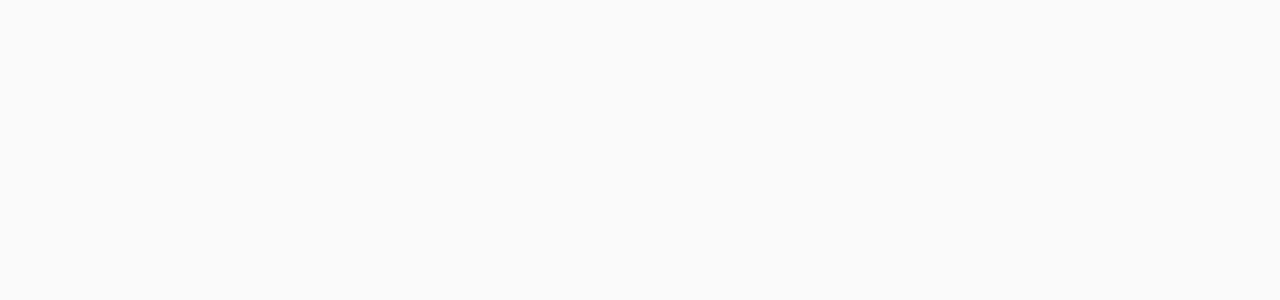
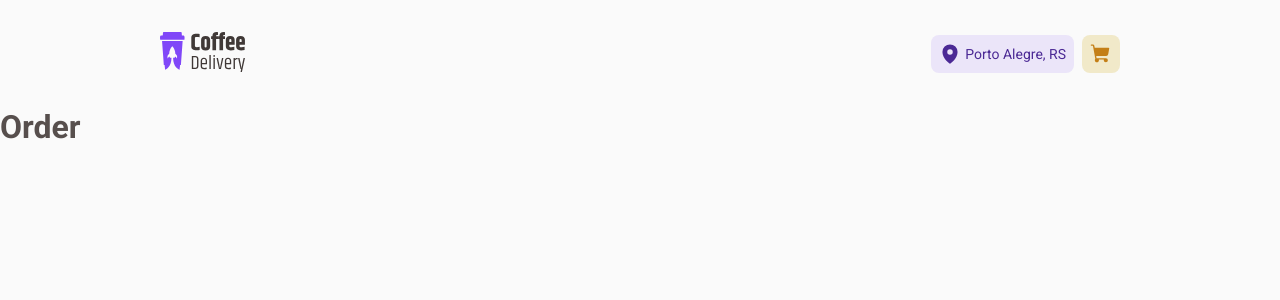
Before and after one commit to SidneyRoberto9/coffee-delivery, a React (Vite) app: page /order in a window 1280 px wide. Before the commit this address had no page. Shown: the top 300 px of the page. Built offline with nearby package versions, Linux system fonts and the light colour scheme.

Commit message:
✨ feat: Add Order Page

```diff
--- a/src/Router.tsx
+++ b/src/Router.tsx
@@ -3,6 +3,7 @@ import { Route, Routes } from "react-router-dom";
 import { DefaultLayout } from "./layouts/DefaultLayout";
 import { Checkout } from "./pages/Checkout";
 import { Home } from "./pages/Home";
+import { Order } from "./pages/Order";
 
 export function Router() {
   return (
@@ -10,6 +11,7 @@ export function Router() {
       <Route path="/" element={<DefaultLayout />}>
         <Route path="/" element={<Home />} />
         <Route path="/checkout" element={<Checkout />} />
+        <Route path="/order" element={<Order />} />
       </Route>
     </Routes>
   )
--- /dev/null
+++ b/src/pages/Order/index.tsx
@@ -0,0 +1,9 @@
+import { OrderContainer } from "./styles";
+
+export function Order() {
+  return (
+    <OrderContainer>
+      <h1>Order</h1>
+    </OrderContainer>
+  )
+}
--- /dev/null
+++ b/src/pages/Order/styles.ts
@@ -0,0 +1,3 @@
+import styled from "styled-components";
+
+export const OrderContainer = styled.div``
```
